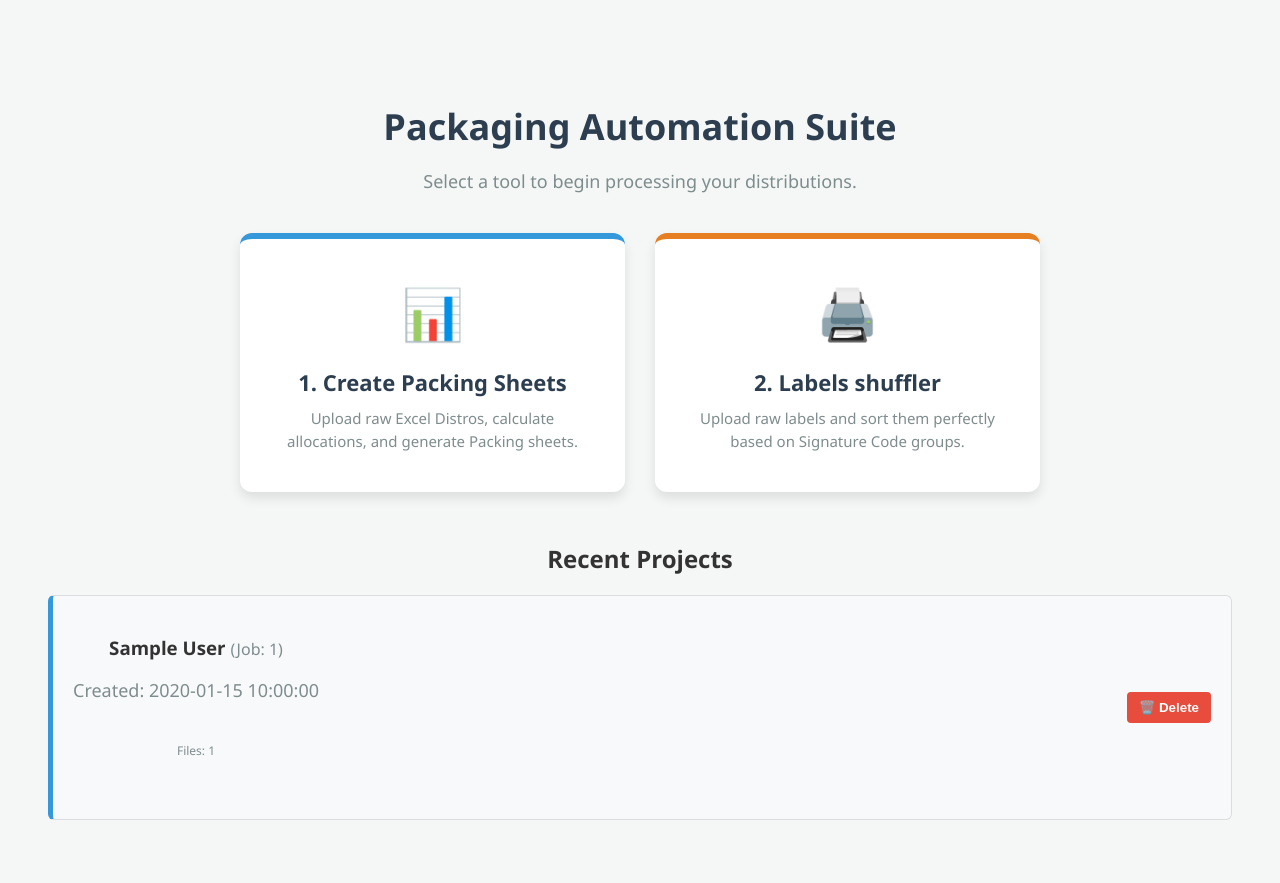
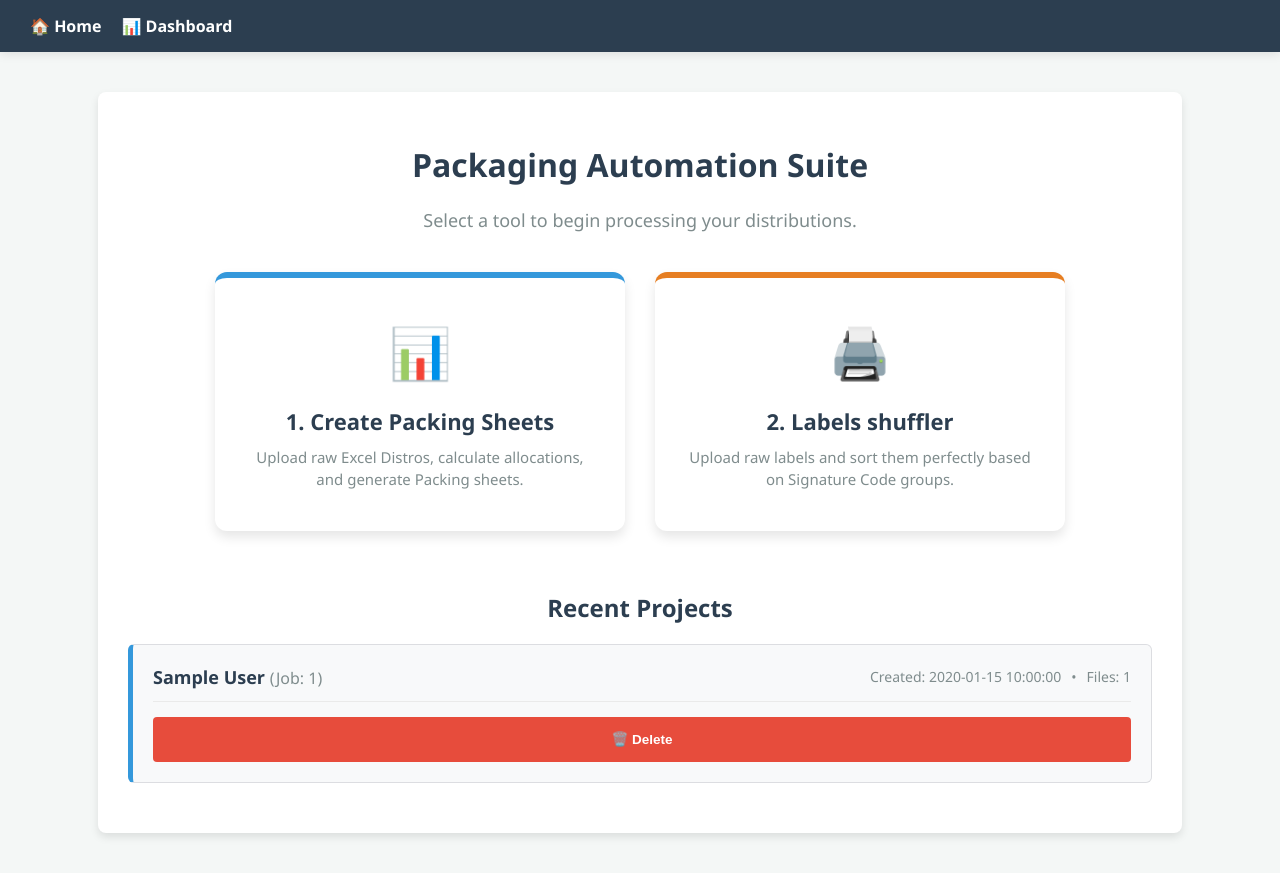
Before and after one commit to nesubat/Warehouse_app, a Flask app: template templates/index.html in a window 1280 px wide. After the commit the page ends 843 px from the top, so only its background shows below. Run offline with Flask 3, Linux system fonts and the light colour scheme; the template is opened without the code that fills it: most values are stand-ins (such as "Sample title", 1, 10 or a date in 2020).

Commit message:
complete part1

```diff
--- a/app.py
+++ b/app.py
@@ -155,13 +155,16 @@ def generate():
     file1_name, file2_name, file3_name = generate_all_outputs(
         new_filepath, filename, selected_tabs, user_inputs, blueprints, project_dir
     )
+    raw_files = [file1_name, file2_name, file3_name]
 
+    # Filter the list to ONLY keep actual file names (removes None/Empty strings)
+    files_to_download = [f for f in raw_files if f]
+
+    # 3. Pass the clean list to the template
     return render_template('matrix.html',
                            generation_complete=True,
                            project_folder=final_folder_name,
-                           file1=file1_name,
-                           file2=file2_name,
-                           file3=file3_name)
+                           generated_files=files_to_download)
 
 @app.route('/download/<folder_name>/<filename>')
 def download_file(folder_name, filename):
--- /dev/null
+++ b/static/styles.css
@@ -0,0 +1,341 @@
+/* =========================================
+   GLOBAL STYLES & ANIMATIONS
+========================================= */
+html {
+    scroll-behavior: smooth;
+}
+
+body {
+    font-family: 'Segoe UI', Tahoma, Geneva, Verdana, sans-serif;
+    background-color: #f4f7f6;
+    padding: 0; /* Removed padding to allow sticky nav to touch the edges */
+    margin: 0;
+    color: #333;
+}
+
+/* Base Container */
+.container {
+    width: 80%;
+    max-width: 1600px;
+    margin: 40px auto;
+    background: white;
+    padding: 30px;
+    border-radius: 8px;
+    box-shadow: 0 4px 8px rgba(0,0,0,0.1);
+}
+
+.container.text-center {
+    text-align: center;
+    max-width: 1600px;
+}
+
+h1 { color: #2c3e50; }
+h2 { color: #2c3e50; }
+
+.subtitle {
+    color: #7f8c8d;
+    font-size: 18px;
+    margin-bottom: 40px;
+}
+
+/* =========================================
+   NAVIGATION (NEW)
+========================================= */
+.sticky-nav {
+    position: sticky;
+    top: 0;
+    background-color: #2c3e50;
+    padding: 15px 30px;
+    display: flex;
+    gap: 20px;
+    z-index: 1000;
+    box-shadow: 0 2px 10px rgba(0, 0, 0, 0.1);
+}
+
+.sticky-nav a {
+    color: white;
+    text-decoration: none;
+    font-weight: 600;
+    font-size: 16px;
+    transition: color 0.3s;
+}
+
+.sticky-nav a:hover { color: #3498db; }
+
+/* In-page navigation links */
+.nav-link { text-decoration: none; color: #7f8c8d; font-weight: bold; }
+.nav-link-reset { text-decoration: none; color: #e74c3c; font-weight: bold; }
+.divider { color: #ccc; }
+
+/* =========================================
+   INDEX/DASHBOARD STYLES
+========================================= */
+.portal-grid {
+    display: flex;
+    gap: 30px;
+    justify-content: center;
+}
+
+.portal-card {
+    background: white;
+    padding: 40px 30px;
+    border-radius: 12px;
+    box-shadow: 0 6px 12px rgba(0,0,0,0.1);
+    width: 100%;
+    max-width: 350px;
+    text-decoration: none;
+    color: #333;
+    transition: transform 0.2s, box-shadow 0.2s;
+    border-top: 6px solid #3498db;
+}
+
+.portal-card:hover {
+    transform: translateY(-5px);
+    box-shadow: 0 10px 20px rgba(0,0,0,0.15);
+}
+
+.portal-card.pdf-card { border-top-color: #e67e22; }
+.portal-icon { font-size: 50px; margin-bottom: 20px; }
+.portal-title { font-size: 22px; font-weight: bold; margin-bottom: 10px; color: #2c3e50; }
+.portal-desc { font-size: 15px; color: #7f8c8d; line-height: 1.5; }
+
+/* =========================================
+   PROJECTS LIST (DASHBOARD)
+========================================= */
+.no-projects { color: #7f8c8d; font-style: italic; text-align: center; }
+
+/* The main card wraps top and bottom sections */
+.project-card {
+    background: #f8f9fa;
+    padding: 20px;
+    border-radius: 6px;
+    border: 1px solid #dcdde1;
+    border-left: 5px solid #3498db;
+    margin-bottom: 20px;
+    display: flex;
+    flex-direction: column; /* Stack top and bottom */
+    gap: 15px; /* Space between header and grid */
+    text-align: left;
+}
+
+/* Header layout (Title left, Meta right) */
+.project-header {
+    display: flex;
+    justify-content: space-between;
+    align-items: center;
+    flex-wrap: wrap; /* Allows wrapping on small mobile screens */
+    gap: 10px;
+    border-bottom: 1px solid #eaeaea;
+    padding-bottom: 12px;
+}
+
+.project-title { margin: 0; font-size: 18px; color: #2c3e50; }
+.job-id { color: #7f8c8d; font-size: 16px; font-weight: normal; }
+
+.project-meta {
+    display: flex;
+    gap: 10px;
+    color: #7f8c8d;
+    font-size: 14px;
+    font-weight: 500;
+}
+
+/* The magic auto-adjusting grid */
+.actions-grid {
+    display: grid;
+    /* This creates columns that are at least 180px wide.
+       If there's extra space, they all stretch equally (1fr). */
+    grid-template-columns: repeat(auto-fit, minmax(180px, 1fr));
+    gap: 12px;
+    width: 100%;
+}
+
+/* Base styling for all buttons to keep them uniform */
+.btn-action {
+    display: flex;
+    align-items: center;
+    justify-content: center;
+    text-align: center;
+    padding: 12px 10px;
+    border-radius: 4px;
+    font-weight: bold;
+    font-size: 13.5px;
+    text-decoration: none;
+    height: 100%; /* Forces all buttons in a row to the same height */
+    min-height: 45px;
+    box-sizing: border-box;
+    line-height: 1.3;
+    transition: background 0.2s, transform 0.1s;
+}
+
+.btn-action:active { transform: scale(0.98); } /* Tiny click effect */
+
+.btn-download {
+    background: #5b9bd5;
+    color: white;
+    border: none;
+}
+.btn-download:hover { background: #2980b9; }
+
+.btn-delete {
+    background: #e74c3c;
+    color: white;
+    border: none;
+    cursor: pointer;
+    width: 100%; /* Make delete button fill its grid cell */
+}
+.btn-delete:hover { background: #c0392b; }
+
+.delete-form { margin: 0; }
+/* =========================================
+   MATRIX ENGINE STYLES
+========================================= */
+.upload-box {
+    border: 2px dashed #bdc3c7;
+    padding: 20px;
+    text-align: center;
+    border-radius: 8px;
+    margin-bottom: 20px;
+    background: #ecf0f1;
+}
+
+button {
+    background-color: #3498db;
+    color: white;
+    border: none;
+    padding: 10px 20px;
+    border-radius: 5px;
+    cursor: pointer;
+    font-size: 16px;
+    font-weight: bold;
+}
+button:hover { background-color: #2980b9; }
+
+.btn-full { width: 100%; margin-bottom: 30px; }
+.btn-generate { background-color: #2ecc71; width: 100%; margin-top: 20px; font-size: 18px; }
+
+.tab-card { background: #fff; padding: 20px; margin-bottom: 15px; border-radius: 6px; border: 1px solid #dcdde1; border-left: 5px solid #3498db; }
+.tab-title { font-size: 18px; font-weight: bold; cursor: pointer; margin-bottom: 15px; display: block; color: #2c3e50; }
+
+.input-group { display: flex; gap: 20px; }
+.input-field { display: flex; flex-direction: column; width: 100%; }
+.input-field label { font-size: 13px; font-weight: bold; color: #7f8c8d; margin-bottom: 6px; text-transform: uppercase; letter-spacing: 0.5px;}
+.input-field input { padding: 10px; border: 1px solid #ccc; border-radius: 4px; font-size: 15px; }
+
+.hr-divider { border: 1px solid #ecf0f1; margin-bottom: 20px; }
+
+.blueprint-card { background: #f8f9fa; padding: 15px; margin-bottom: 15px; border-radius: 6px; border-left: 5px solid #2ecc71; border-right: 1px solid #dcdde1; border-top: 1px solid #dcdde1; border-bottom: 1px solid #dcdde1;}
+.blueprint-error { border-left: 5px solid #e74c3c; }
+.blueprint-card h4 { margin-top: 0; }
+.pack-list { margin-left: 20px; color: #555; list-style-type: none; padding-left: 0; margin-top: 5px; }
+.pack-list li { margin-bottom: 5px; }
+
+.metrics-bar { display: flex; gap: 15px; background: #ecf0f1; padding: 10px; border-radius: 4px; margin-top: 10px; font-size: 14px; font-weight: bold; color: #2c3e50; }
+.metric-badge { background: #fff; padding: 5px 10px; border-radius: 4px; border: 1px solid #bdc3c7; }
+.blueprint-text { margin-bottom: 5px; margin-top: 15px; }
+.blueprint-subtext { margin-bottom: 5px; }
+.blueprint-warning { text-decoration: underline; text-decoration-color: red; }
+
+.project-name-group { background: #fff; padding: 15px; border-radius: 6px; border: 1px solid #dcdde1; margin-top: 20px; }
+.project-name-label { font-weight: bold; color: #2c3e50; display: block; margin-bottom: 8px; }
+.project-name-input { width: 100%; padding: 10px; border: 1px solid #ccc; border-radius: 4px; font-size: 15px; }
+
+.success-box { margin-top: 30px; background: #e8f4f8; padding: 25px; border-radius: 8px; border: 1px solid #bee3f8; text-align: center; }
+.success-title { color: #2b6cb0; margin-top: 0; }
+.success-actions { display: flex; gap: 15px; justify-content: center; margin-top: 20px; }
+.success-nav { margin-top: 30px; display: flex; gap: 20px; justify-content: center; }
+.download-btn { background: #3182ce; color: white; padding: 12px 20px; border-radius: 5px; text-decoration: none; font-weight: bold; }
+.download-sub { font-size: 11px; font-weight: normal; opacity: 0.8; }
+.nav-bottom-link1 { color: #4a5568; font-size: 15px; text-decoration: none; font-weight: bold; }
+.nav-bottom-link2 { color: #3498db; font-size: 15px; text-decoration: none; font-weight: bold; }
+
+/* =========================================
+   LOADING OVERLAY (NEW)
+========================================= */
+#loading-overlay {
+    display: none;
+    position: fixed;
+    top: 0;
+    left: 0;
+    width: 100%;
+    height: 100%;
+    background-color: rgba(15, 23, 42, 0.9);
+    z-index: 9999;
+    flex-direction: column;
+    justify-content: center;
+    align-items: center;
+    color: white;
+}
+
+.spinner {
+    width: 60px;
+    height: 60px;
+    border: 6px solid #334155;
+    border-top: 6px solid #3498db;
+    border-radius: 50%;
+    animation: spin 1s linear infinite;
+    margin-bottom: 20px;
+}
+
+@keyframes spin {
+    0% { transform: rotate(0deg); }
+    100% { transform: rotate(360deg); }
+}
+
+#loading-text {
+    font-size: 1.5rem;
+    font-weight: bold;
+    letter-spacing: 1px;
+}
+
+/* =========================================
+   INSTANT HOVER TOOLTIPS
+========================================= */
+.tooltip-btn {
+    position: relative; /* Required for the tooltip to position itself correctly */
+}
+
+/* The popup bubble */
+.tooltip-btn::after {
+    content: attr(data-title);
+    position: absolute;
+    bottom: 115%; /* Places it just above the button */
+    left: 50%;
+    transform: translateX(-50%);
+    background-color: #2c3e50;
+    color: white;
+    padding: 6px 10px;
+    border-radius: 4px;
+    font-size: 12px;
+    font-weight: normal;
+    white-space: nowrap; /* Prevents the file name from breaking into multiple lines */
+    opacity: 0;
+    visibility: hidden;
+    transition: opacity 0.2s ease, visibility 0.2s ease;
+    z-index: 100;
+    box-shadow: 0 4px 6px rgba(0,0,0,0.1);
+    pointer-events: none; /* Stops the tooltip from interfering with clicks */
+}
+
+/* The little triangle pointing down */
+.tooltip-btn::before {
+    content: '';
+    position: absolute;
+    bottom: 100%;
+    left: 50%;
+    transform: translateX(-50%);
+    border-width: 5px;
+    border-style: solid;
+    border-color: #2c3e50 transparent transparent transparent;
+    opacity: 0;
+    visibility: hidden;
+    transition: opacity 0.2s ease, visibility 0.2s ease;
+    z-index: 100;
+}
+
+/* Show the tooltip and triangle on hover */
+.tooltip-btn:hover::after,
+.tooltip-btn:hover::before {
+    opacity: 1;
+    visibility: visible;
+}
--- a/templates/index.html
+++ b/templates/index.html
@@ -2,34 +2,20 @@
 <html>
 <head>
     <title>Warehouse Automation Suite</title>
-    <style>
-        body { font-family: 'Segoe UI', Tahoma, Geneva, Verdana, sans-serif; background-color: #f4f7f6; padding: 40px; color: #333; text-align: center; }
-        .container { max-width: 800px; margin: 0 auto; padding: 30px; }
-        h1 { color: #2c3e50; font-size: 36px; margin-bottom: 10px; }
-        p { color: #7f8c8d; font-size: 18px; margin-bottom: 40px; }
-
-        .portal-grid { display: flex; gap: 30px; justify-content: center; }
-
-        .portal-card {
-            background: white; padding: 40px 30px; border-radius: 12px;
-            box-shadow: 0 6px 12px rgba(0,0,0,0.1); width: 100%; max-width: 350px;
-            text-decoration: none; color: #333; transition: transform 0.2s, box-shadow 0.2s;
-            border-top: 6px solid #3498db;
-        }
-        .portal-card:hover { transform: translateY(-5px); box-shadow: 0 10px 20px rgba(0,0,0,0.15); }
-
-        .portal-card.pdf-card { border-top-color: #e67e22; }
-
-        .portal-icon { font-size: 50px; margin-bottom: 20px; }
-        .portal-title { font-size: 22px; font-weight: bold; margin-bottom: 10px; color: #2c3e50; }
-        .portal-desc { font-size: 15px; color: #7f8c8d; line-height: 1.5; }
-    </style>
+    <!-- Link to external CSS -->
+    <link rel="stylesheet" href="{{ url_for('static', filename='styles.css') }}">
 </head>
 <body>
 
-<div class="container">
+<!-- Sticky Header Navigation -->
+<nav class="sticky-nav">
+    <a href="/">🏠 Home</a>
+    <a href="/#dashboard-section">📊 Dashboard</a>
+</nav>
+
+<div class="container text-center">
     <h1>Packaging Automation Suite</h1>
-    <p>Select a tool to begin processing your distributions.</p>
+    <p class="subtitle">Select a tool to begin processing your distributions.</p>
 
     <div class="portal-grid">
         <a href="/matrix" class="portal-card">
@@ -44,38 +30,49 @@
             <div class="portal-desc">Upload raw labels and sort them perfectly based on Signature Code groups.</div>
         </a>
     </div>
-</div>
-<h2>Recent Projects</h2>
+
+    <!-- Added ID for anchor scrolling -->
+    <h2 id="dashboard-section" style="margin-top: 60px;">Recent Projects</h2>
 
     {% if not projects %}
-        <p style="color: #7f8c8d; font-style: italic;">No recent projects found. Click above to begin a job.</p>
+        <p class="no-projects">No recent projects found. Click above to begin a job.</p>
     {% endif %}
 
     <!-- THE LOOP MUST START HERE -->
     {% for project in projects %}
-        <div class="project-card" style="background: #f8f9fa; padding: 20px; border-radius: 6px; border: 1px solid #dcdde1; border-left: 5px solid #3498db; margin-bottom: 15px; display: flex; justify-content: space-between; align-items: center;">
+        <div class="project-card">
 
-            <div class="project-info">
-                <h3>{{ project.display_name }} <span style="color: #7f8c8d; font-size: 16px; font-weight: normal;">(Job: {{ project.job_id }})</span></h3>
-                <p>Created: {{ project.date }}</p>
-                <p style="margin-top: 5px; font-size: 12px;">Files: {{ project.files | length }}</p>
+            <!-- Top Section: Info & Meta -->
+            <div class="project-header">
+                <h3 class="project-title">{{ project.display_name }} <span class="job-id">(Job: {{ project.job_id }})</span></h3>
+                <div class="project-meta">
+                    <span>Created: {{ project.date }}</span>
+                    <span>•</span>
+                    <span>Files: {{ project.files | length }}</span>
+                </div>
             </div>
 
-            <div class="actions" style="display: flex; gap: 10px;">
+            <!-- Bottom Section: Responsive Grid for Buttons -->
+            <div class="actions-grid">
                 {% for file in project.files %}
-                    {% if '.xlsx' in file or '.xls' in file %}
-                        <a href="{{ url_for('download_file', folder_name=project.name, filename=file) }}" style="background: #3498db; color: white; padding: 8px 12px; text-decoration: none; border-radius: 4px; font-weight: bold; font-size: 13.3px;">↓ {{ file[:15] }}...</a>
+                    {% if '.xlsx' in file or '.xls' in file or '.pdf' in file %}
+                        <!-- The 'datatitle' attribute creates the hover tooltip -->
+                        <a class="tooltip-btn btn-action btn-download" href="{{ url_for('download_file', folder_name=project.name, filename=file) }}" data-title="{{ file }}">
+                            ↓ {{ file[:15] }}{% if file|length > 15 %}...{% endif %}
+                        </a>
                     {% endif %}
                 {% endfor %}
 
-                <form action="/delete/{{ project.name }}" method="POST" style="margin: 0;">
-                    <button type="submit" style="background: #e74c3c; color: white; border: none; padding: 8px 12px; border-radius: 4px; cursor: pointer; font-weight: bold;" onclick="return confirm('Are you sure you want to permanently delete this project?');">🗑️ Delete</button>
+                <form action="/delete/{{ project.name }}" method="POST" class="delete-form" style="display: flex; height: 100%;">
+                    <button type="submit" class="btn-action btn-delete" onclick="return confirm('Are you sure you want to permanently delete this project?');" title="Delete Project">
+                        🗑️ Delete
+                    </button>
                 </form>
             </div>
 
         </div>
-    <!-- THE LOOP MUST END HERE -->
     {% endfor %}
+</div>
 
 </body>
 </html>
```
Also changed, not shown: templates/matrix.html (+90 -56 lines).
